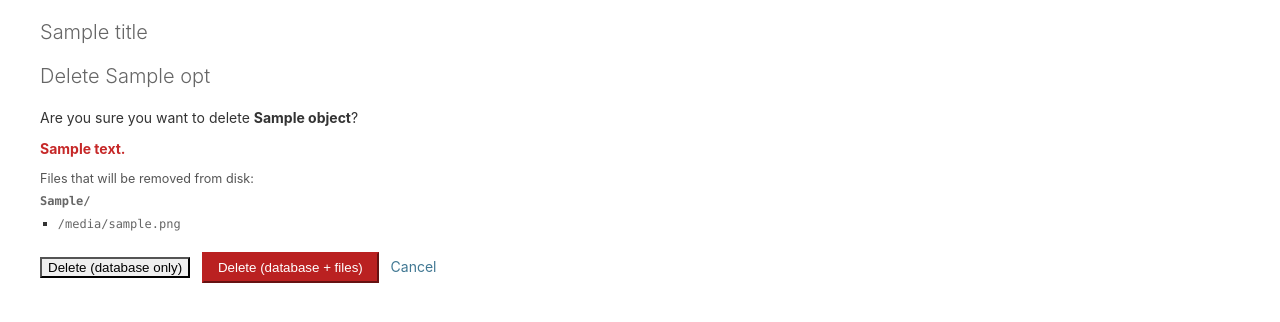
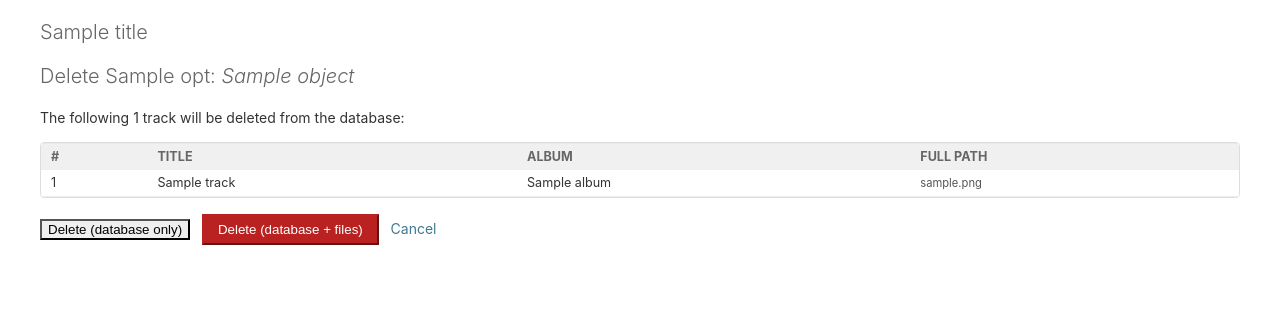
Before and after one commit to priestc/radioserver, a Django app: template server/library/templates/admin/library/delete_with_files_confirm.html in a window 1280 px wide. Shown: the part 86-408 px from the top of the page. Run offline with Django 4.2, Linux system fonts and the light colour scheme; tables that the repository leaves empty hold one stand-in row (values such as "Sample post"); the template is opened without the code that fills it: values that come from a table or form of the project are taken from there, most other values are stand-ins (such as "Sample title", 1, 10 or a date in 2020).

Commit message:
Redesign delete confirmation: list tracks with full paths, two-option buttons
Confirmation page now shows a table of every track that will be deleted
(track number, title, album, full file path). Buttons offer:
- Delete (database only): removes DB entries, leaves files on disk
- Delete (database + files): removes DB entries and unlinks each audio file

Co-Authored-By: Claude Sonnet 4.6 <noreply@anthropic.com>

```diff
--- a/server/library/templates/admin/library/delete_with_files_confirm.html
+++ b/server/library/templates/admin/library/delete_with_files_confirm.html
@@ -3,43 +3,80 @@
 
 {% block title %}Delete {{ opts.verbose_name }} — {{ object }}{% endblock %}
 
+{% block extrahead %}
+{{ block.super }}
+<style>
+.del-track-list {
+    margin: 1em 0;
+    border: 1px solid #ddd;
+    border-radius: 4px;
+    overflow: hidden;
+}
+.del-track-list table {
+    width: 100%;
+    border-collapse: collapse;
+}
+.del-track-list th, .del-track-list td {
+    padding: 5px 10px;
+    border-bottom: 1px solid #eee;
+    text-align: left;
+    font-size: 0.9em;
+}
+.del-track-list th {
+    background: #f0f0f0;
+    font-weight: bold;
+}
+.del-track-list td.path {
+    color: #555;
+    font-size: 0.8em;
+    word-break: break-all;
+}
+</style>
+{% endblock %}
+
 {% block content %}
-<h1>Delete {{ opts.verbose_name }}</h1>
+<h1>Delete {{ opts.verbose_name }}: <em>{{ object }}</em></h1>
 
-<p>Are you sure you want to delete <strong>{{ object }}</strong>?</p>
-
-{% if cascade_description %}
-<p style="color:#c62828;font-weight:bold">{{ cascade_description }}</p>
-{% endif %}
-
-{% if fs_path_files %}
-<p style="color:#555;font-size:0.9em;margin-bottom:4px">Files that will be removed from disk:</p>
-{% for dir_path, files in fs_path_files %}
-<div style="margin-bottom:0.8em">
-  <code style="font-weight:bold">{{ dir_path }}/</code>
-  {% if files %}
-  <ul style="margin:4px 0 0 1.5em;padding:0;font-size:0.85em;color:#333">
-    {% for f in files %}<li><code>{{ f }}</code></li>{% endfor %}
-  </ul>
-  {% else %}
-  <span style="color:#999;font-size:0.85em">(directory does not exist on disk)</span>
-  {% endif %}
+{% if tracks %}
+<p>The following {{ tracks|length }} track{{ tracks|length|pluralize }} will be deleted from the database:</p>
+<div class="del-track-list">
+  <table>
+    <thead>
+      <tr>
+        <th>#</th>
+        <th>Title</th>
+        <th>Album</th>
+        <th>Full Path</th>
+      </tr>
+    </thead>
+    <tbody>
+      {% for track in tracks %}
+      <tr>
+        <td>{{ track.track_number|default:"—" }}</td>
+        <td>{{ track.title }}</td>
+        <td>{{ track.album.title|default:"—" }}</td>
+        <td class="path">{{ track.file_path }}</td>
+      </tr>
+      {% endfor %}
+    </tbody>
+  </table>
 </div>
-{% endfor %}
+{% else %}
+<p>No tracks are associated with this {{ opts.verbose_name }}.</p>
 {% endif %}
 
 <form method="post">
     {% csrf_token %}
     <p style="margin-top:1.2em">
         <button type="submit" name="delete_db_only" value="1" class="default"
-                onclick="return confirm('Delete from database only (keep files on disk)?');">
+                onclick="return confirm('Delete database entries only — files will remain on disk?');">
             Delete (database only)
         </button>
         &nbsp;
-        {% if fs_path_files %}
+        {% if tracks %}
         <button type="submit" name="delete_files" value="1"
                 style="background:#ba2121;color:#fff;border-color:#ba2121;padding:6px 14px;cursor:pointer;"
-                onclick="return confirm('Delete from database AND remove all listed files from disk? This cannot be undone.');">
+                onclick="return confirm('Delete database entries AND remove all {{ tracks|length }} file{{ tracks|length|pluralize }} from disk? This cannot be undone.');">
             Delete (database + files)
         </button>
         &nbsp;
```
Also changed, not shown: server/library/admin.py (+36 -79 lines).
